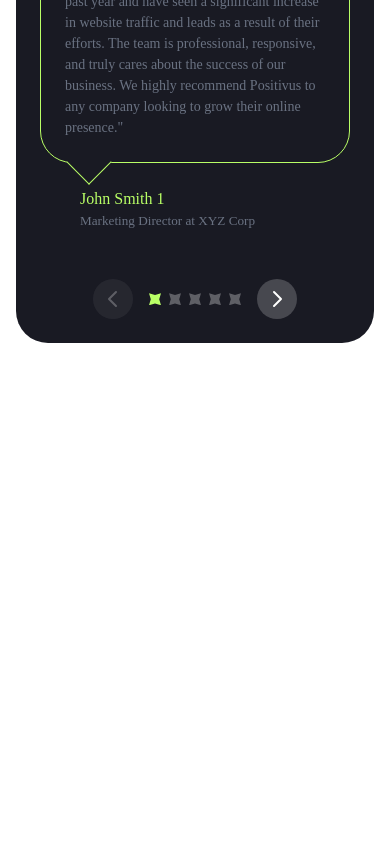
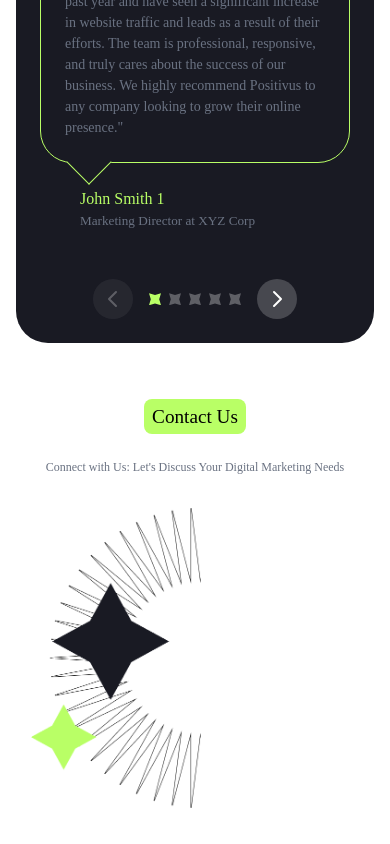
Before and after one commit to ibramaida/positivus, a React (Vite) app: page / in a window 390 px wide. Shown: the part 7393-8237 px from the top of the page. Before the commit the page ends 7856 px from the top, so only its background shows below. Built offline with nearby package versions, Linux system fonts and the light colour scheme; a web font is replaced by a local one.

Commit message:
contact section loading

```diff
--- a/src/App.jsx
+++ b/src/App.jsx
@@ -11,6 +11,7 @@ import Team from "./components/Team";
 import Testimonials from "./components/Testimonials";
 import HorizontalSlider from "./components/HorizontalSlider";
 import Slider from "./components/Slider";
+import Contact from "./components/Contact";
 
 const App = () => {
   return (
@@ -33,6 +34,7 @@ const App = () => {
       <Work />
       <Team />
       <Testimonials />
+      <Contact />
     </>
   );
 };
--- /dev/null
+++ b/src/components/Contact.jsx
@@ -0,0 +1,26 @@
+import React from "react";
+
+import formImg from "../assets/images/form/form.png";
+
+const Contact = () => {
+  return (
+    <section className="space-y-8 mb-16 max-w-[min(100%-2rem,1440px)] mx-auto">
+      <div className="flex flex-col gap-6 items-center md:flex-row md:w-2xl">
+        <h2 className="bg-primary p-2 leading-none rounded-lg text-nowrap">
+          Contact Us
+        </h2>
+        <p className="text-center md:text-left text-gray-500 text-[12px]">
+          Connect with Us: Let's Discuss Your Digital Marketing Needs
+        </p>
+      </div>
+      <div>
+        <form></form>
+        <div>
+          <img className="w-50 h-75 object-contain" src={formImg} alt="" />
+        </div>
+      </div>
+    </section>
+  );
+};
+
+export default Contact;
--- a/src/components/Testimonials.jsx
+++ b/src/components/Testimonials.jsx
@@ -1,4 +1,4 @@
-import React, { useRef, useState, useEffect } from "react";
+import React, { useState, useEffect } from "react";
 
 const Testimonials = () => {
   const slides = [
@@ -71,7 +71,7 @@ const Testimonials = () => {
   const translateValue = `-${currentSlide * (100 / slidesPerView)}%`;
 
   return (
-    <section className="space-y-8 mt-32 mb-16 max-w-[min(100%-2rem,1440px)] mx-auto">
+    <section className="space-y-8 mt-32 max-w-[min(100%-2rem,1440px)] mx-auto">
       <div className="flex flex-col gap-6 items-center md:flex-row md:w-2xl">
         <h2 className="bg-primary p-2 leading-none rounded-lg text-nowrap">
           Testimonials
```
Also changed, not shown: src/assets/images/form/form.png (added).
